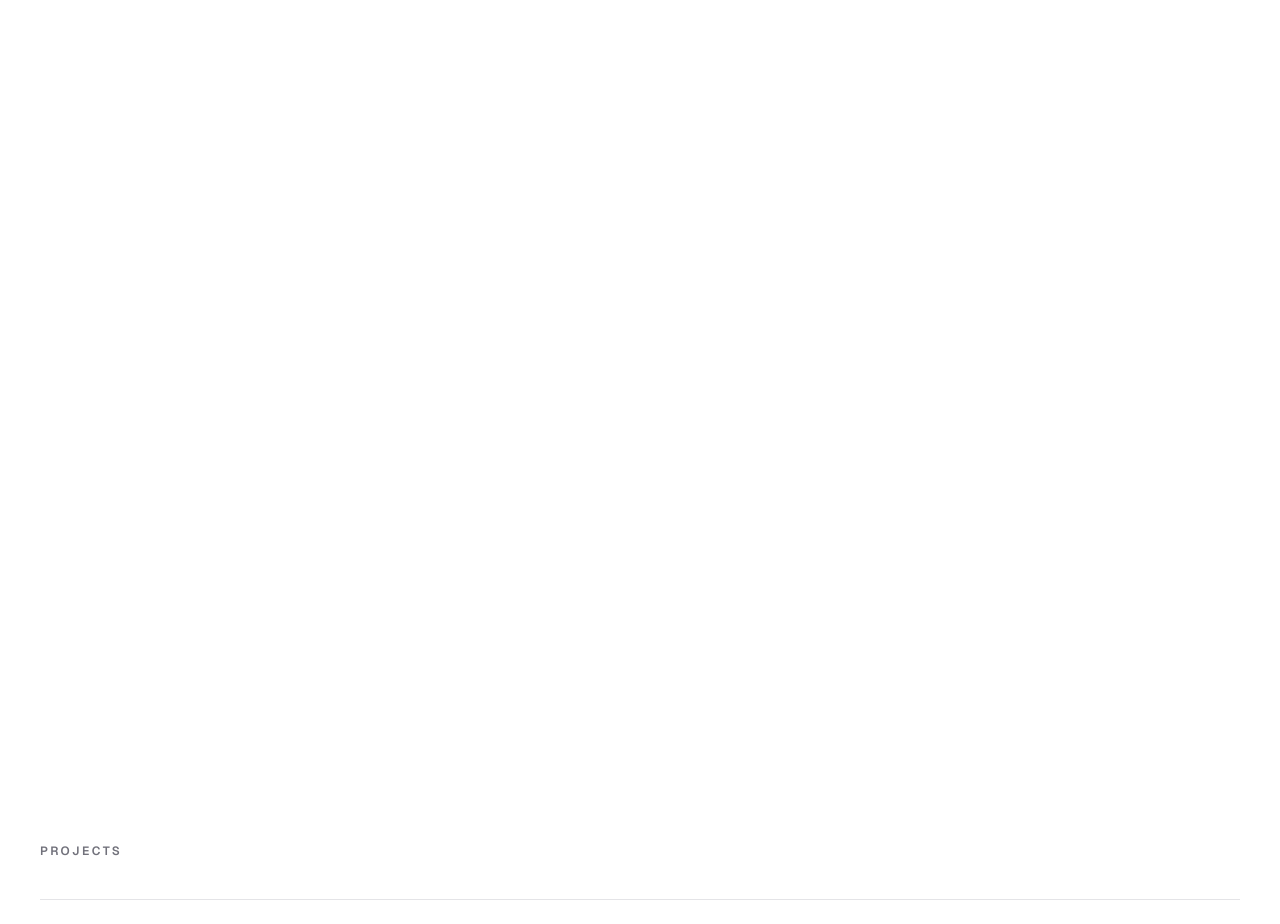
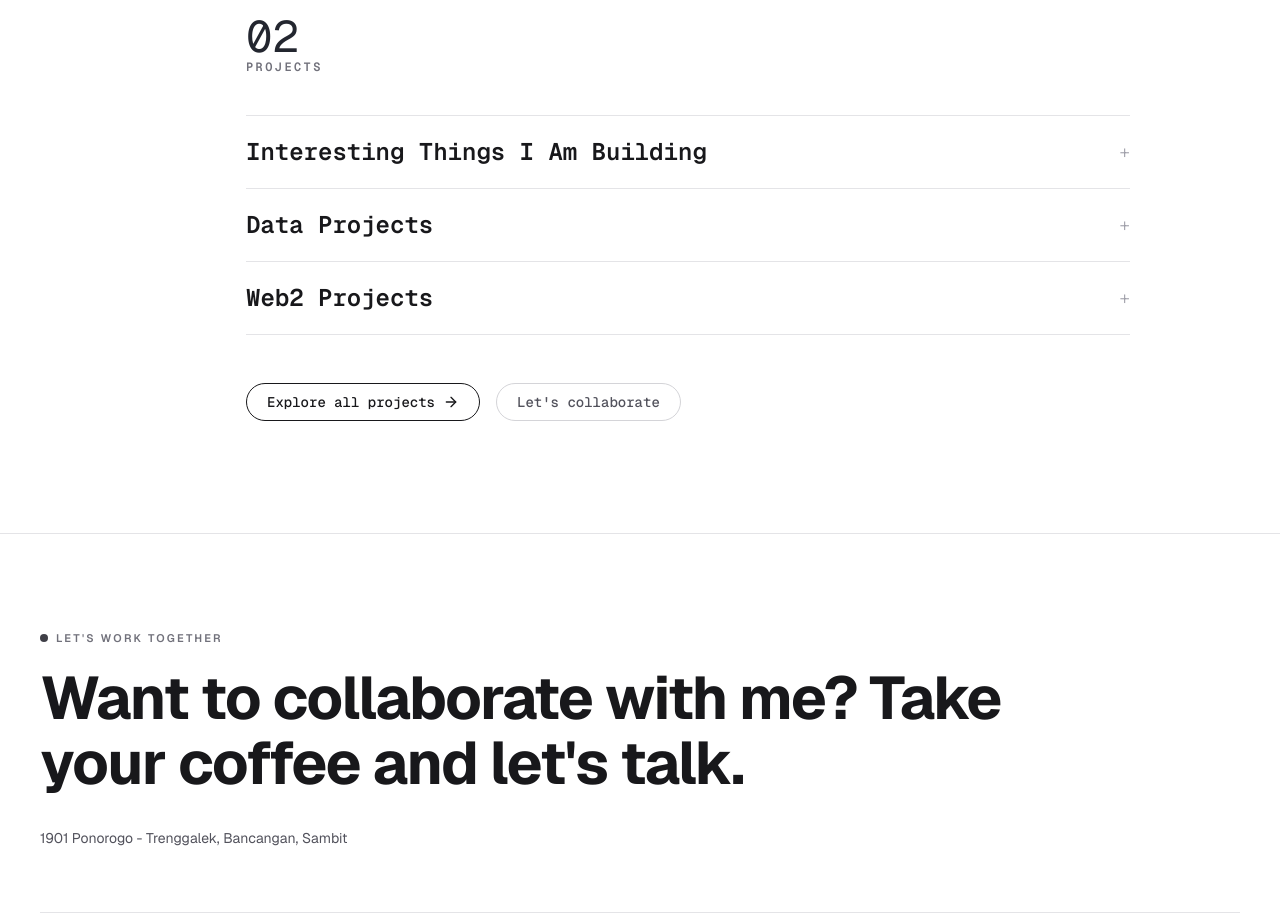
Before and after one commit to jchiwaii/portfolio-starter-kit, a Next.js app: page / in a window 1280 px wide. Shown: the part 1520-2444 px from the top of the page. Built offline with nearby package versions, Linux system fonts and the light colour scheme.

Commit message:
feat: add project accordion component

```diff
--- /dev/null
+++ b/app/components/project-accordion.tsx
@@ -0,0 +1,73 @@
+"use client";
+
+import { useState } from "react";
+
+type Project = {
+  name: string;
+  href: string;
+  image: string;
+  detail: string;
+};
+
+type Group = {
+  title: string;
+  items: Project[];
+};
+
+export function ProjectAccordion({ groups }: { groups: Group[] }) {
+  const [openIndex, setOpenIndex] = useState<number | null>(null);
+
+  return (
+    <div className="border-y border-zinc-200 dark:border-zinc-800 md:ml-[96px] md:max-w-[1024px]">
+      {groups.map((group, i) => (
+        <details
+          key={group.title}
+          open={openIndex === i}
+          className="project-group group border-b border-zinc-200 last:border-b-0 dark:border-zinc-800"
+          onToggle={(e) => {
+            if ((e.target as HTMLDetailsElement).open) {
+              setOpenIndex(i);
+            } else if (openIndex === i) {
+              setOpenIndex(null);
+            }
+          }}
+        >
+          <summary className="flex cursor-pointer list-none items-center justify-between py-5 text-xl font-semibold text-zinc-900 marker:content-none dark:text-zinc-100 md:text-2xl">
+            <span>{group.title}</span>
+            <span className="font-mono text-lg font-light text-zinc-400 dark:text-zinc-500">
+              {openIndex === i ? "−" : "+"}
+            </span>
+          </summary>
+
+          <ul className="border-t border-zinc-200 pb-3 dark:border-zinc-800">
+            {group.items.map((project) => (
+              <li key={project.name} className="border-b border-zinc-200 last:border-b-0 dark:border-zinc-800">
+                <a
+                  href={project.href}
+                  target="_blank"
+                  rel="noopener noreferrer"
+                  className="group/project relative block py-4 pr-2 transition-colors hover:bg-zinc-50 dark:hover:bg-zinc-900/50 md:pr-44"
+                >
+                  <p className="text-sm leading-relaxed text-zinc-600 dark:text-zinc-400 md:text-base">
+                    <span className="font-semibold text-zinc-900 dark:text-zinc-100">
+                      {project.name}
+                    </span>
+                    <span>{` — ${project.detail}`}</span>
+                  </p>
+
+                  <div className="pointer-events-none absolute right-4 top-1/2 hidden h-20 w-32 -translate-y-1/2 translate-x-2 overflow-hidden rounded-md border border-zinc-200 bg-zinc-100 opacity-0 shadow-lg transition-all duration-200 group-hover/project:translate-x-0 group-hover/project:opacity-100 dark:border-zinc-700 dark:bg-zinc-800 md:block">
+                    <img
+                      src={project.image}
+                      alt={`${project.name} preview`}
+                      className="h-full w-full object-cover"
+                    />
+                  </div>
+                </a>
+              </li>
+            ))}
+          </ul>
+        </details>
+      ))}
+    </div>
+  );
+}
--- a/app/global.css
+++ b/app/global.css
@@ -165,3 +165,15 @@ table {
 .title {
   text-wrap: balance;
 }
+
+.project-group-minus {
+  display: none;
+}
+
+.project-group[open] .project-group-plus {
+  display: none;
+}
+
+.project-group[open] .project-group-minus {
+  display: inline;
+}
--- a/app/page.tsx
+++ b/app/page.tsx
@@ -1,6 +1,7 @@
 import { ArrowRight } from "lucide-react";
 import Link from "next/link";
 import { ThemeToggle } from "./components/theme-toggle";
+import { ProjectAccordion } from "./components/project-accordion";
 
 const heroNavLinks = [
   { name: "Home", href: "#home", hash: true },
@@ -231,11 +232,11 @@ export default function Page() {
       </div>
 
       <div id="about" className="bg-white font-mono text-[#23262f] dark:bg-zinc-950 dark:text-zinc-100">
-        <div className="mx-auto w-full max-w-[1440px] px-6 py-16 md:h-[1572px] md:px-[150px] md:py-[120px]">
-          <div className="mx-auto flex h-full w-full max-w-[1130px] flex-col gap-10 md:gap-[110px]">
+        <div className="mx-auto w-full max-w-[1440px] px-6 py-16 md:px-[150px] md:pb-[56px] md:pt-[96px]">
+          <div className="mx-auto flex w-full max-w-[1130px] flex-col gap-10 md:gap-[84px]">
             <div className="h-[2px] w-full max-w-[1120px] bg-[#e6e8ec] dark:bg-zinc-800" />
 
-            <div className="flex flex-1 flex-col gap-12 md:gap-[82px]">
+            <div className="flex flex-col gap-12 md:gap-[64px]">
               <div className="flex flex-col gap-5 md:w-[1130px] md:flex-row md:items-start md:justify-between">
                 <h2 className="max-w-[640px] text-[34px] leading-[1.03] tracking-[-0.03em] md:text-[56px]">
                   <span className="block text-[#23262f] dark:text-zinc-100">Minimalist in Chief</span>
@@ -277,59 +278,21 @@ export default function Page() {
         </div>
       </div>
 
-      <div id="work" className="bg-white dark:bg-zinc-950">
-        <div className="mx-auto w-full max-w-[1280px] px-6 py-20 md:px-10 md:py-28">
-          <div className="mb-10">
+      <div id="work" className="bg-white font-mono dark:bg-zinc-950">
+        <div className="mx-auto w-full max-w-[1440px] px-6 pb-20 pt-6 md:px-[150px] md:pb-28 md:pt-8">
+          <div className="mx-auto flex w-full max-w-[1130px] flex-col">
+            <div className="mb-10 md:ml-[96px] md:max-w-[643px]">
+              <p className="text-[34px] leading-none text-[#23262f] dark:text-zinc-100 md:text-[44px]">
+                02
+              </p>
               <p className="text-xs font-semibold uppercase tracking-[0.2em] text-zinc-500 dark:text-zinc-400">
                 Projects
               </p>
             </div>
 
-          <div className="border-y border-zinc-200 dark:border-zinc-800">
-            {homeProjectGroups.map((group) => (
-              <details
-                key={group.title}
-                className="group border-b border-zinc-200 last:border-b-0 dark:border-zinc-800"
-              >
-                <summary className="flex cursor-pointer list-none items-center justify-between py-5 text-xl font-semibold text-zinc-900 marker:content-none dark:text-zinc-100 md:text-2xl">
-                  <span>{group.title}</span>
-                  <span className="font-mono text-sm font-medium text-zinc-500 dark:text-zinc-400">
-                    {group.items.length}
-                  </span>
-                </summary>
+            <ProjectAccordion groups={homeProjectGroups} />
 
-                <ul className="border-t border-zinc-200 pb-3 dark:border-zinc-800">
-                  {group.items.map((project) => (
-                    <li key={project.name} className="border-b border-zinc-200 last:border-b-0 dark:border-zinc-800">
-                      <a
-                        href={project.href}
-                        target="_blank"
-                        rel="noopener noreferrer"
-                        className="group/project relative block py-4 pr-2 transition-colors hover:bg-zinc-50 dark:hover:bg-zinc-900/50 md:pr-44"
-                      >
-                        <p className="text-sm leading-relaxed text-zinc-600 dark:text-zinc-400 md:text-base">
-                          <span className="font-semibold text-zinc-900 dark:text-zinc-100">
-                            {project.name}
-                          </span>
-                          <span>{` — ${project.detail}`}</span>
-                        </p>
-
-                        <div className="pointer-events-none absolute right-4 top-1/2 hidden h-20 w-32 -translate-y-1/2 translate-x-2 overflow-hidden rounded-md border border-zinc-200 bg-zinc-100 opacity-0 shadow-lg transition-all duration-200 group-hover/project:translate-x-0 group-hover/project:opacity-100 dark:border-zinc-700 dark:bg-zinc-800 md:block">
-                          <img
-                            src={project.image}
-                            alt={`${project.name} preview`}
-                            className="h-full w-full object-cover"
-                          />
-                        </div>
-                      </a>
-                    </li>
-                  ))}
-                </ul>
-              </details>
-            ))}
-          </div>
-
-          <div className="mt-12 flex flex-wrap items-center gap-4">
+            <div className="mt-12 flex flex-wrap items-center gap-4 md:ml-[96px]">
               <Link
                 href="/projects"
                 className="inline-flex items-center gap-2 rounded-full border border-zinc-900 px-5 py-2 text-sm font-medium text-zinc-900 transition-colors hover:bg-zinc-900 hover:text-white dark:border-zinc-100 dark:text-zinc-100 dark:hover:bg-zinc-100 dark:hover:text-zinc-900"
@@ -345,6 +308,7 @@ export default function Page() {
             </div>
           </div>
         </div>
+      </div>
     </section>
   );
 }
```
Lines whose indentation alone changed are shown as unchanged.
